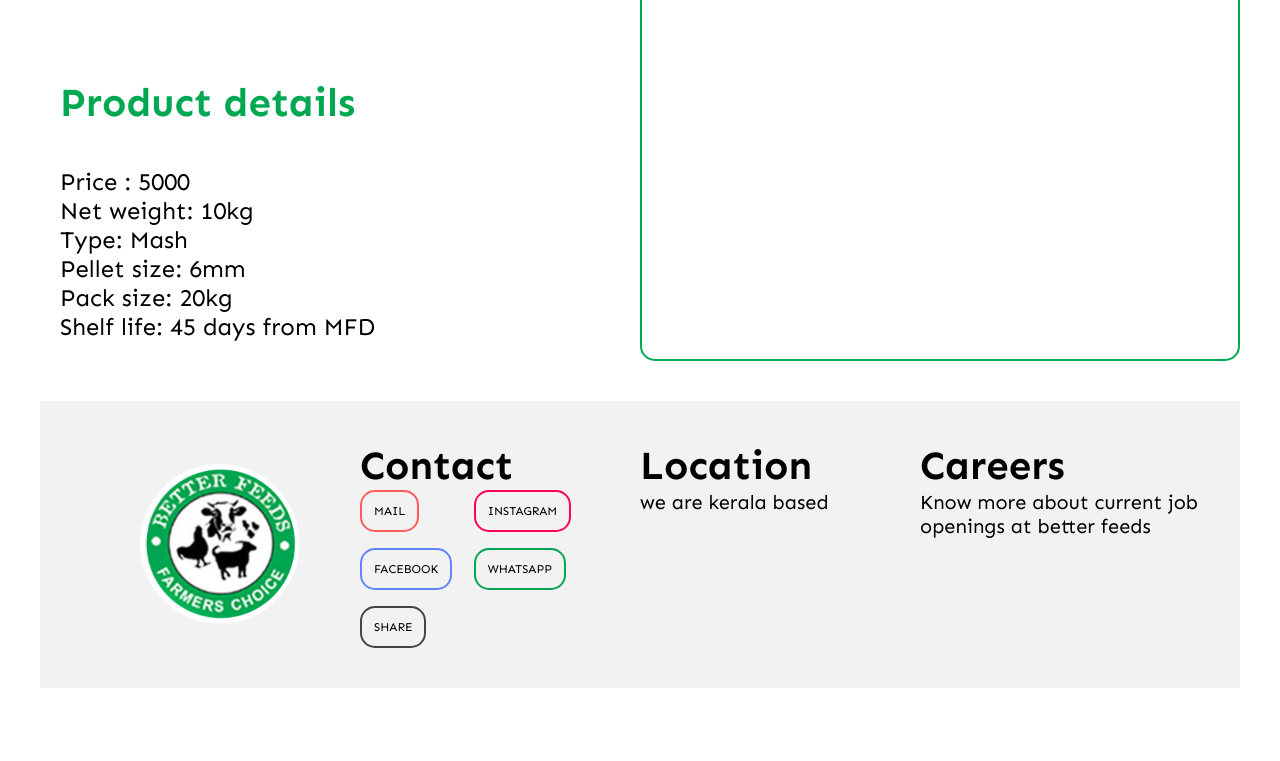
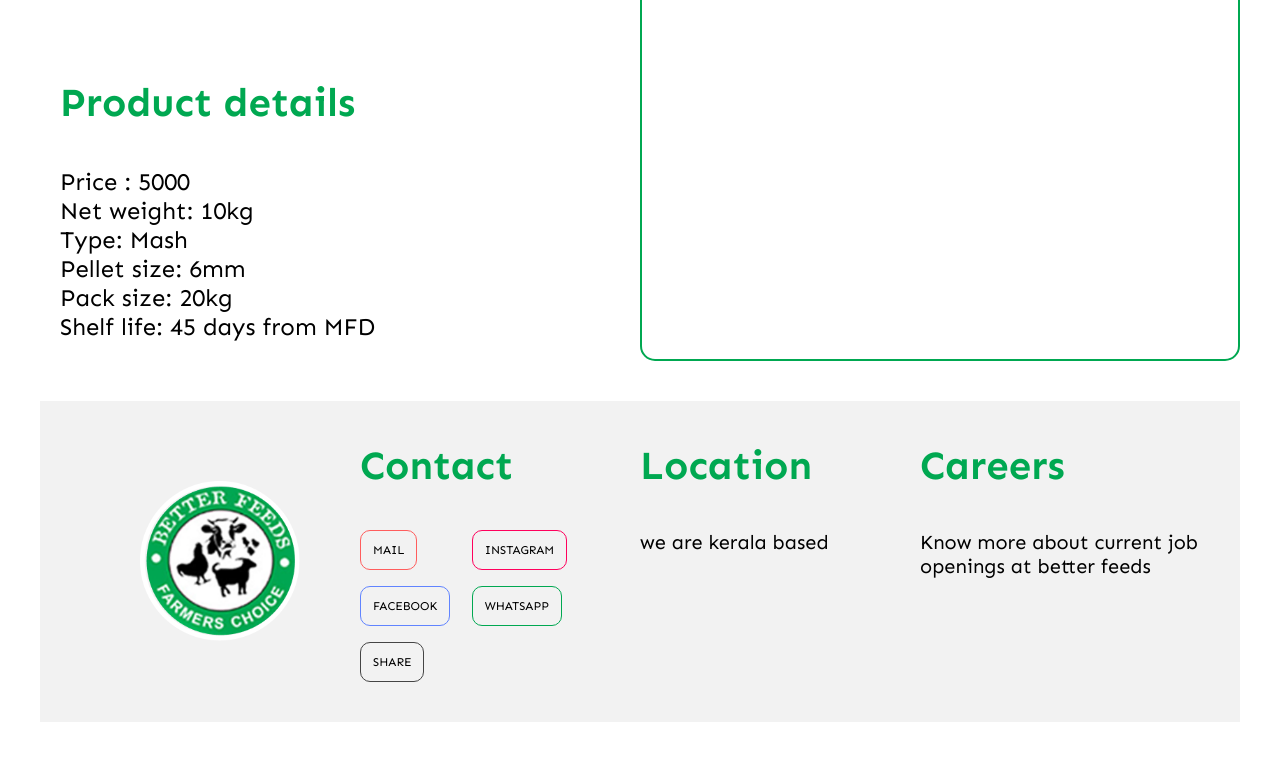
Before and after one commit to Yasar195/better_feeds, a React (Create React App) app: page /products in a window 1280 px wide. Shown: the part 1325-2086 px from the top of the page. Before the commit the page ends 2053 px from the top, so only its background shows below. Built offline with nearby package versions, Linux system fonts and the light colour scheme.

Commit message:
design changes to footer file

```diff
--- a/src/components/Catalog.js
+++ b/src/components/Catalog.js
@@ -36,7 +36,8 @@ const Catalog = (props) => {
                     <Link to={link} style={{textDecoration: 'none'}}><motion.div
                         whileHover={{
                             cursor: 'pointer',
-                            x: 50
+                            backgroundColor: 'white',
+                            color: 'black',
                         }}
                         className="viewbtn">
                         <FiArrowRight/>
--- a/src/components/Footer.js
+++ b/src/components/Footer.js
@@ -33,13 +33,13 @@ const Footer = () => {
             <div className='div sec'>
                 <div>
                     <h2>Location</h2>
-                    <p>
+                    <p id="data">
                         we are kerala based
                     </p>
                 </div>
                 <div>
                     <h2>Careers</h2>
-                    <p>Know more about current job openings at  better feeds</p>
+                    <p id="data">Know more about current job openings at  better feeds</p>
                 </div>
             </div>
         </footer>
--- a/src/styles/Catalog.css
+++ b/src/styles/Catalog.css
@@ -2,7 +2,7 @@
     width: 100%;
     height: 100%;
     background-color: #1E1E1E;
-    padding: 0.4rem;
+    padding: 0.1rem;
     color: white;
     display: flex;
 }
@@ -28,6 +28,7 @@
     align-items: center;
     justify-content: space-between;
     width: 100%;
+    border-radius: 50%;
     color: white;
 }
 
--- a/src/styles/Footer.css
+++ b/src/styles/Footer.css
@@ -7,6 +7,9 @@ footer{
     background-color: #F2F2F2;
 }
 
+h2{
+    color: #00A851;
+}
 
 #im{
     width: 50%;
@@ -28,18 +31,22 @@ footer{
 
 
 .insta{
-    border: 2px solid #FF005C;
+    border: 1px solid #FF005C;
 }
 
 .whats{
-    border: 2px solid #00A851;
+    border: 1px solid #00A851;
 }
 
 .share{
-    border: 2px solid #454545;
+    border: 1px solid #454545;
 }
 .sec div{
     width: 50%;
+}
+
+#data{
+    margin-top: 1rem;
 }
 
 .grid{
@@ -47,6 +54,7 @@ footer{
     grid-template-columns: repeat(2,1fr);
     column-gap: 0.4rem;
     row-gap: 0.4rem;
+    margin-top: 1rem;
 }
 
 .sec div p{
@@ -54,11 +62,11 @@ footer{
 }
 
 .mail{
-    border: 2px solid #FF5D5D;
+    border: 1px solid #FF5D5D;
 }
 
 .fb{
-    border: 2px solid #6184FF;
+    border: 1px solid #6184FF;
 }
 
 .div{
@@ -70,7 +78,7 @@ footer{
 .media{
     width: fit-content;
     padding: 0.3rem;
-    border-radius: 15px;
+    border-radius: 10px;
 }
 
 .media p{
@@ -78,7 +86,7 @@ footer{
 }
 
 
-@media (max-width: 700px){
+@media (max-width: 800px){
     footer{
         flex-direction: column;
     }
@@ -90,4 +98,8 @@ footer{
     #im{
         justify-content: flex-start;
     }
+
+    .sec{
+        margin-top: 1rem;
+    }
 }
```
